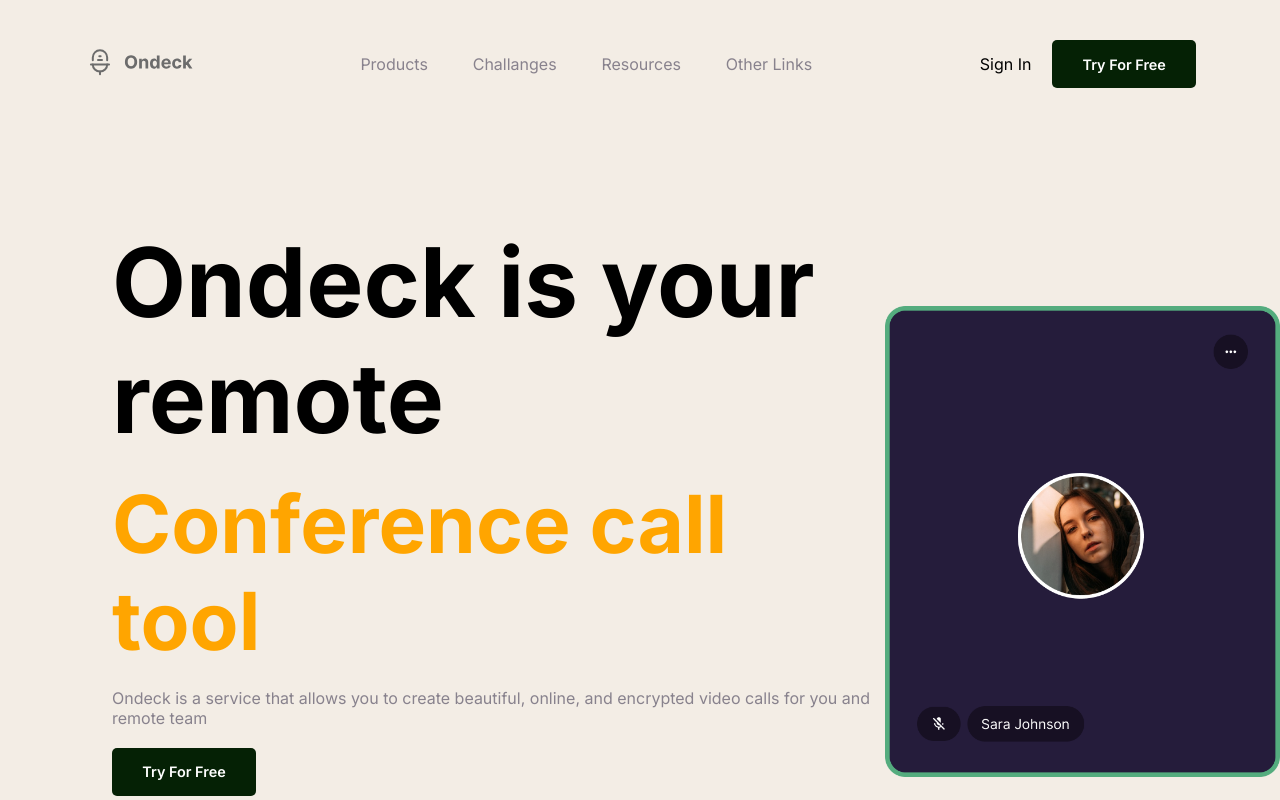
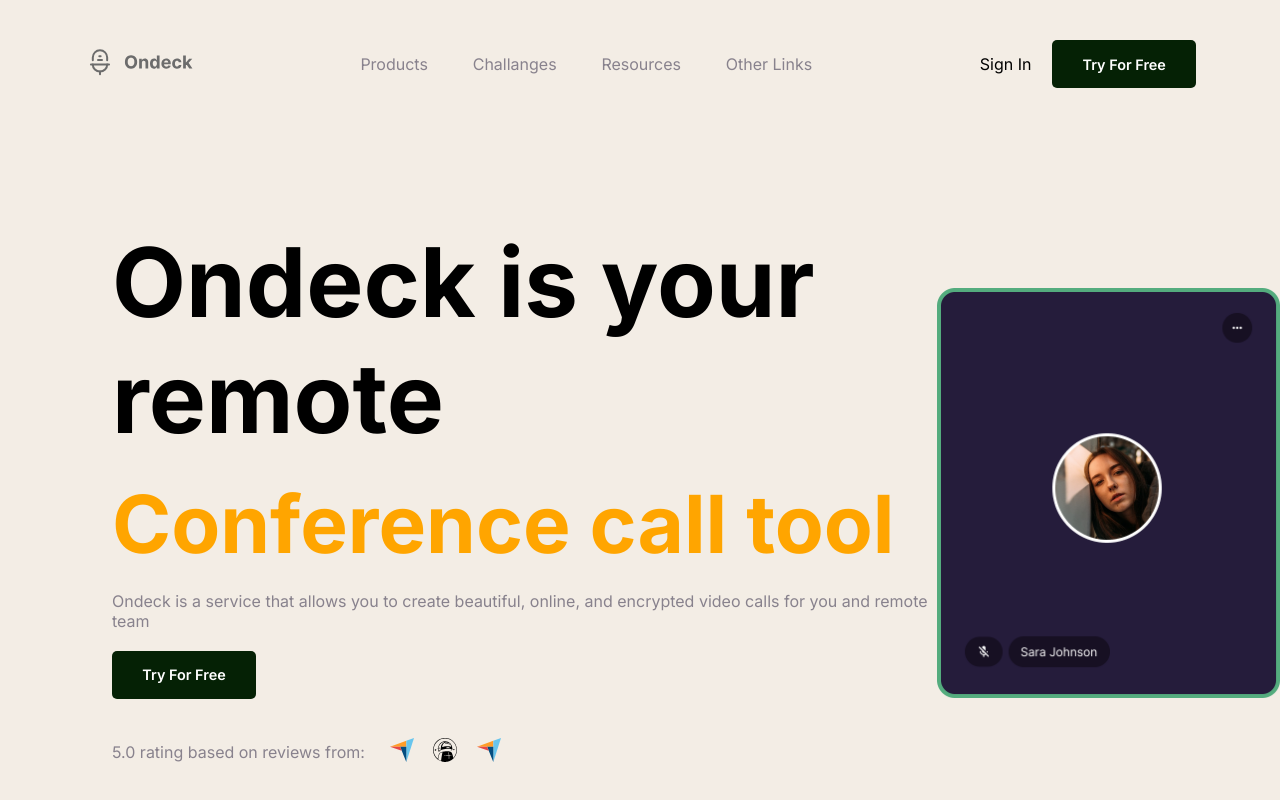
Before and after one commit to Bashar-The-Coder/codewell_challange_1, a plain HTML site: page index.html in a window 1280 px wide. Shown: the top 800 px of the page. Drawn offline with Linux system fonts and the light colour scheme.

Commit message:
second commit

```diff
--- a/style.css
+++ b/style.css
@@ -190,7 +190,7 @@ display: block;
 }
 .right_side{
    height: 100%;
-    width: 540px;
+    width: 440px;
 
 
 }
```
